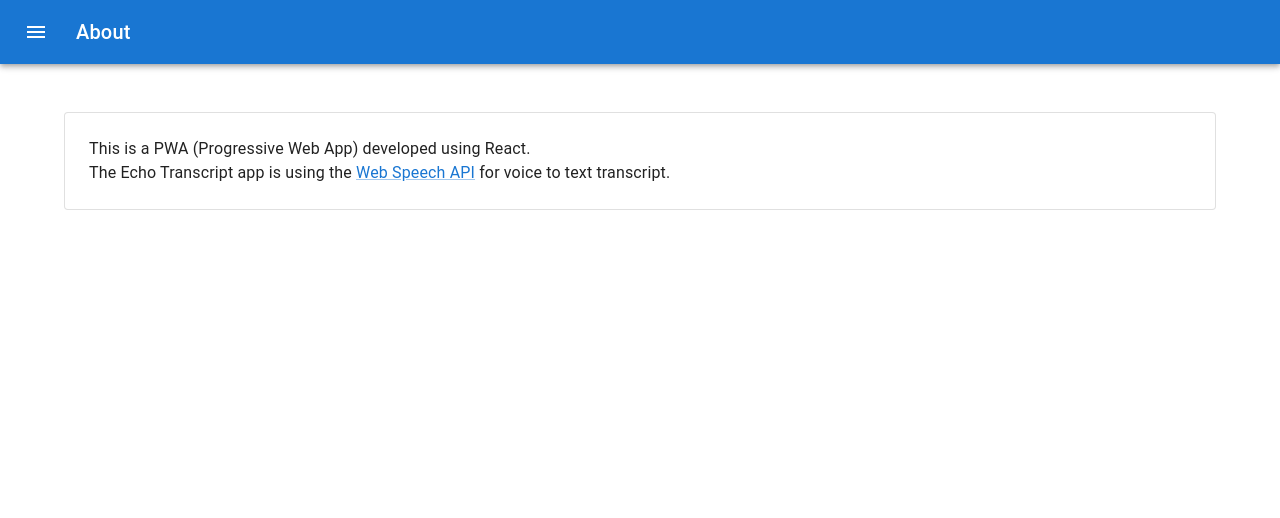
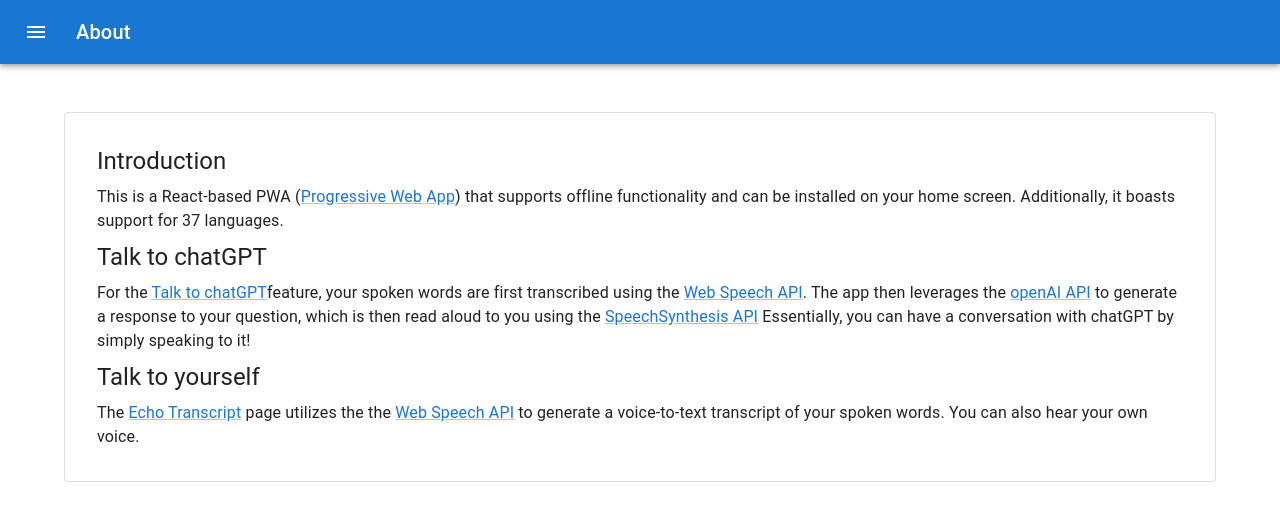
Before and after one commit to almandsky/echo-transcript, a React app: page /about in a window 1280 px wide. Built offline with nearby package versions, Linux system fonts and the light colour scheme.

Commit message:
fine tune the wording

```diff
--- a/src/components/about/About.js
+++ b/src/components/about/About.js
@@ -7,11 +7,17 @@
 const AboutPage = () => (
     <Container component="main" sx={{ mb: 4 }}>
         <Paper variant="outlined" sx={{ my: { xs: 2, md: 6 }, p: { xs: 2, md: 3 } }}>
-            <Typography>
-                This is a PWA (Progressive Web App) developed using React.
+            <Typography variant="h5" component='h2' sx={{ m: 1 }}>Introduction</Typography>
+            <Typography component='p' sx={{ m: 1 }}>
+                This is a React-based PWA (<Link href="https://web.dev/progressive-web-apps/">Progressive Web App</Link>) that supports offline functionality and can be installed on your home screen. Additionally, it boasts support for 37 languages.
             </Typography>
-            <Typography>
-                The Echo Transcript app is using the <Link href="https://developer.mozilla.org/en-US/docs/Web/API/Web_Speech_API">Web Speech API</Link> for voice to text transcript.
+            <Typography variant="h5" component='h2' sx={{ m: 1 }}>Talk to chatGPT</Typography>
+            <Typography component='p' sx={{ m: 1 }}>
+                For the <Link href="https://skychen.com/talkgpt">Talk to chatGPT</Link>feature, your spoken words are first transcribed using the <Link href="https://developer.mozilla.org/en-US/docs/Web/API/Web_Speech_API">Web Speech API</Link>. The app then leverages the <Link href="https://openai.com/api/">openAI API</Link> to generate a response to your question, which is then read aloud to you using the <Link href="https://developer.mozilla.org/en-US/docs/Web/API/SpeechSynthesis">SpeechSynthesis API</Link> Essentially, you can have a conversation with chatGPT by simply speaking to it!
+            </Typography>
+            <Typography variant="h5" component='h2' sx={{ m: 1 }}>Talk to yourself</Typography>
+            <Typography component='p' sx={{ m: 1 }}>
+                The <Link href="https://skychen.com/">Echo Transcript</Link> page utilizes the the <Link href="https://developer.mozilla.org/en-US/docs/Web/API/Web_Speech_API">Web Speech API</Link> to generate a voice-to-text transcript of your spoken words. You can also hear your own voice.
             </Typography>
         </Paper>
     </Container>
--- a/src/components/common/routes.js
+++ b/src/components/common/routes.js
@@ -1,6 +1,6 @@
 const routes = {
     '/': "Echo Transcript",
-    '/talkgpt': "Talk to GPT",
+    '/talkgpt': "Talk to chatGPT",
     '/about': "About"
 }
 
--- a/src/components/talkgpt/TalkGPT.js
+++ b/src/components/talkgpt/TalkGPT.js
@@ -491,11 +491,11 @@
                         </Box>
                     </Grid>
                     <Grid item xs={12} sm={4}>
-                        <Typography variant="caption">You</Typography>
+                        <Typography variant="caption">You:</Typography>
                         <Card raised sx={{ p: 2, bgcolor: '#f0faed' }}><pre id="transcript-div" className={thinking ? 'thinking' : ''}></pre></Card>
                     </Grid>
                     <Grid item xs={12} sm={4}>
-                        <Typography variant="caption">GPT</Typography>
+                        <Typography variant="caption">chatGPT:</Typography>
                         <Card raised sx={{ p: 2, bgcolor: '#defcfc' }}><pre id="answer-div" className={answering ? 'thinking' : ''}></pre></Card>
                     </Grid>
                     <Grid item xs={12} sm={12}>
@@ -509,7 +509,7 @@
                             value={chatHistory.join('\n')}
                             inputRef={textFieldRef}
                         />
-                        <Button onClick={handleOnclickTest}>Repeat the GPT answer</Button>
+                        <Button onClick={handleOnclickTest}>Repeat the chatGPT answer</Button>
                     </Grid>
                 </Grid>
             </Paper>
--- a/src/index.html
+++ b/src/index.html
@@ -2,7 +2,7 @@
 <html lang="en">
   <head>
     <title>Echo Transcript</title>
-    <meta name='description' content='Echo Transcript - Play back what you speak, and transcript into text using the Web Speech API. Improve your pronunciation by echo what you said.'>
+    <meta name='description' content='Echo Transcript - Talk to chatGPT. Play back what you speak, and transcript into text using the Web Speech API. Improve your pronunciation by echo what you said.'>
     <meta name="viewport" content="width=device-width, initial-scale=1">
     <meta charset="utf-8" />
     <meta property="og:url" content="https://skychen.com/">
@@ -10,7 +10,7 @@
     <meta name="theme-color" content="#1976D2">
     <meta property="og:type" content="website">
     <meta property="og:title" content="Echo Transcript">
-    <meta property="og:description" content="Echo Transcript - Play back what you speak, and transcript into text using the Web Speech API. Improve your pronunciation by echo what you said.">
+    <meta property="og:description" content="Echo Transcript - Talk to chatGPT.  Play back what you speak, and transcript into text using the Web Speech API. Improve your pronunciation by echo what you said.">
     <meta name="mobile-web-app-capable" content="yes">
     <meta name="apple-mobile-web-app-capable" content="yes">
     <link rel="manifest" href="/manifest.json">
```
